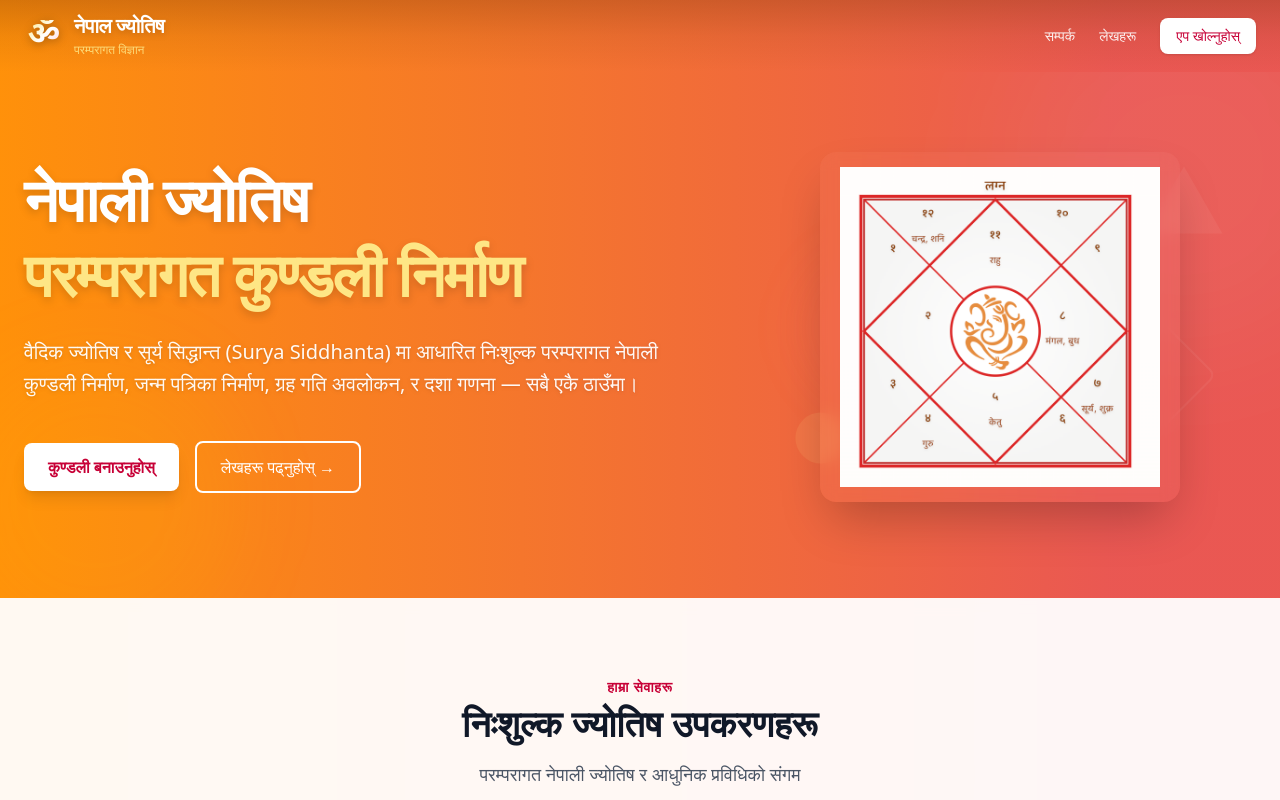
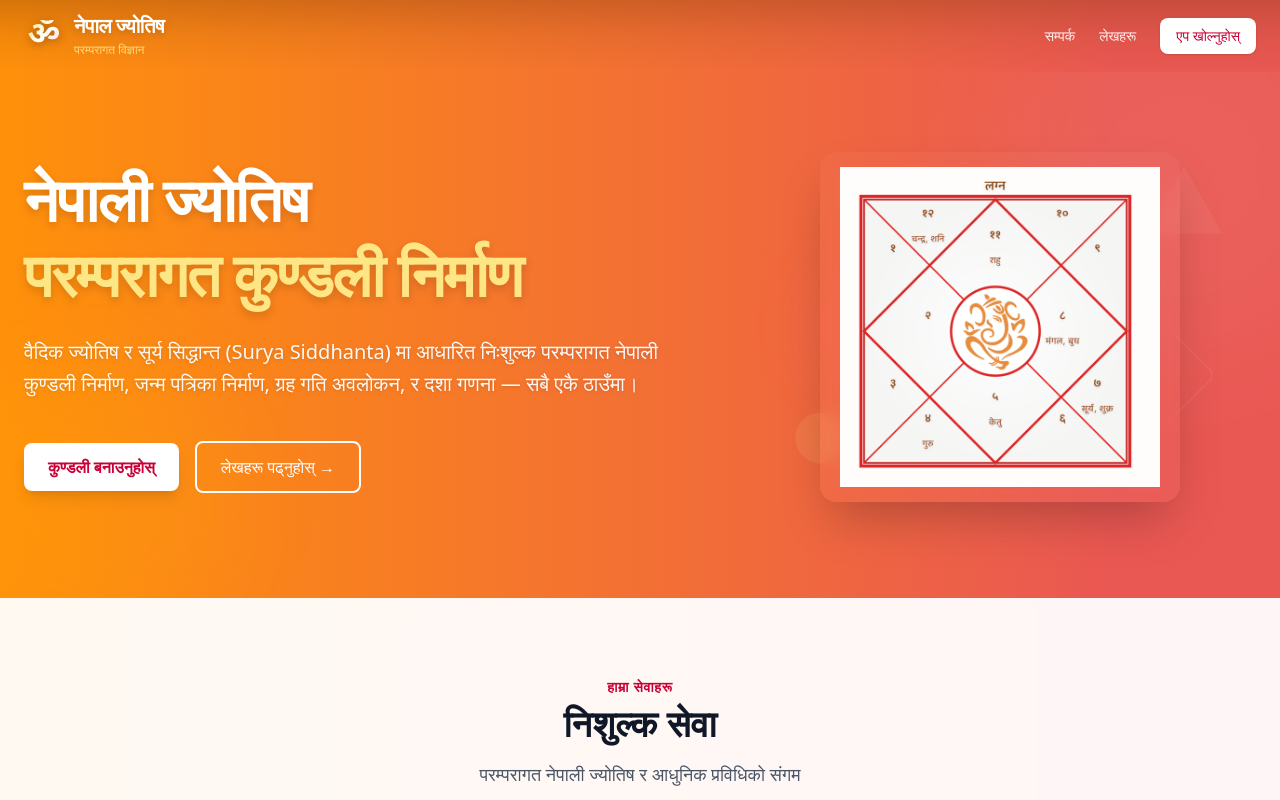
Before and after one commit to mhnpd-org/nepal-jyotish, a Next.js app: page / in a window 1280 px wide. Shown: the top 800 px of the page. Built offline with nearby package versions, Linux system fonts and the light colour scheme.

Commit message:
feat: update heading text in AppsSection for clarity

```diff
--- a/src/components/apps-section.tsx
+++ b/src/components/apps-section.tsx
@@ -58,7 +58,7 @@ export default function AppsSection() {
             हाम्रा सेवाहरू
           </h2>
           <p className="text-3xl sm:text-4xl font-bold text-gray-900 mb-4">
-            निःशुल्क ज्योतिष उपकरणहरू
+            निशुल्क सेवा
           </p>
           <p className="text-lg text-gray-600 max-w-2xl mx-auto">
             परम्परागत नेपाली ज्योतिष र आधुनिक प्रविधिको संगम
```
